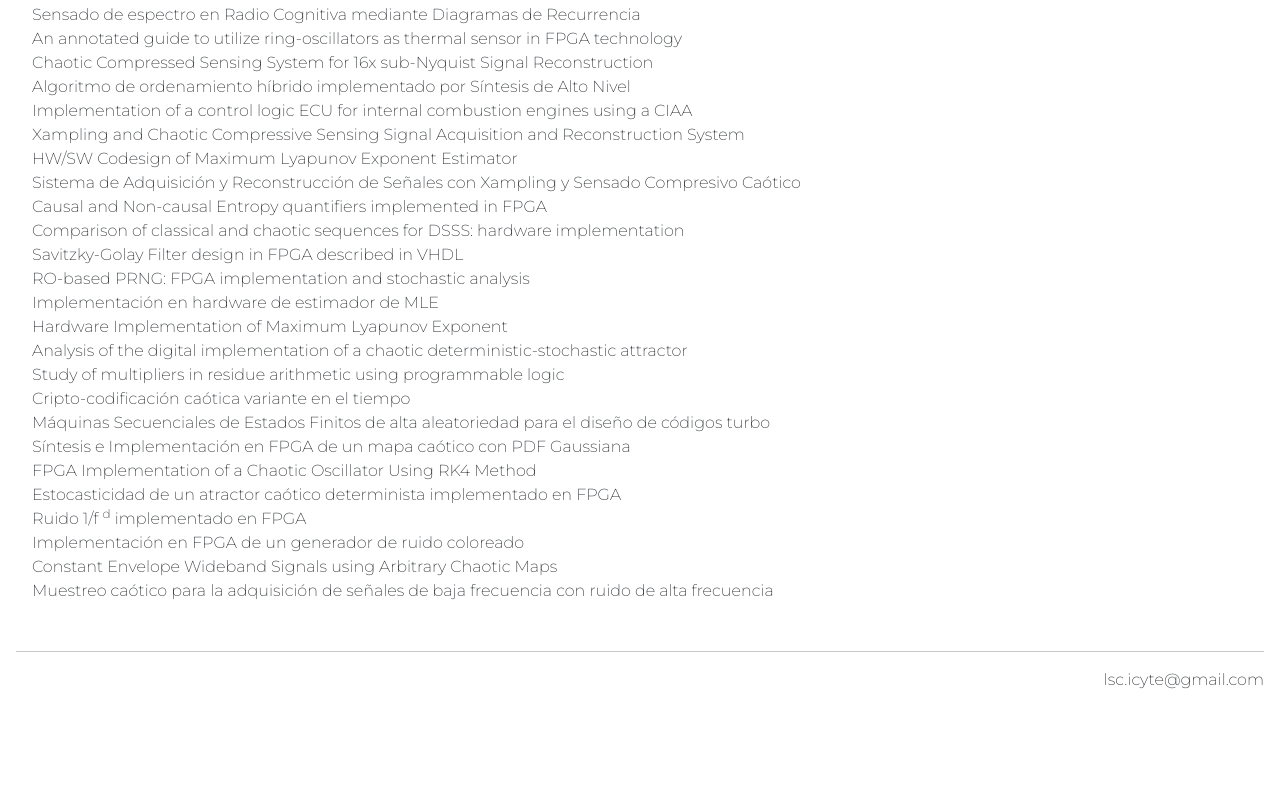
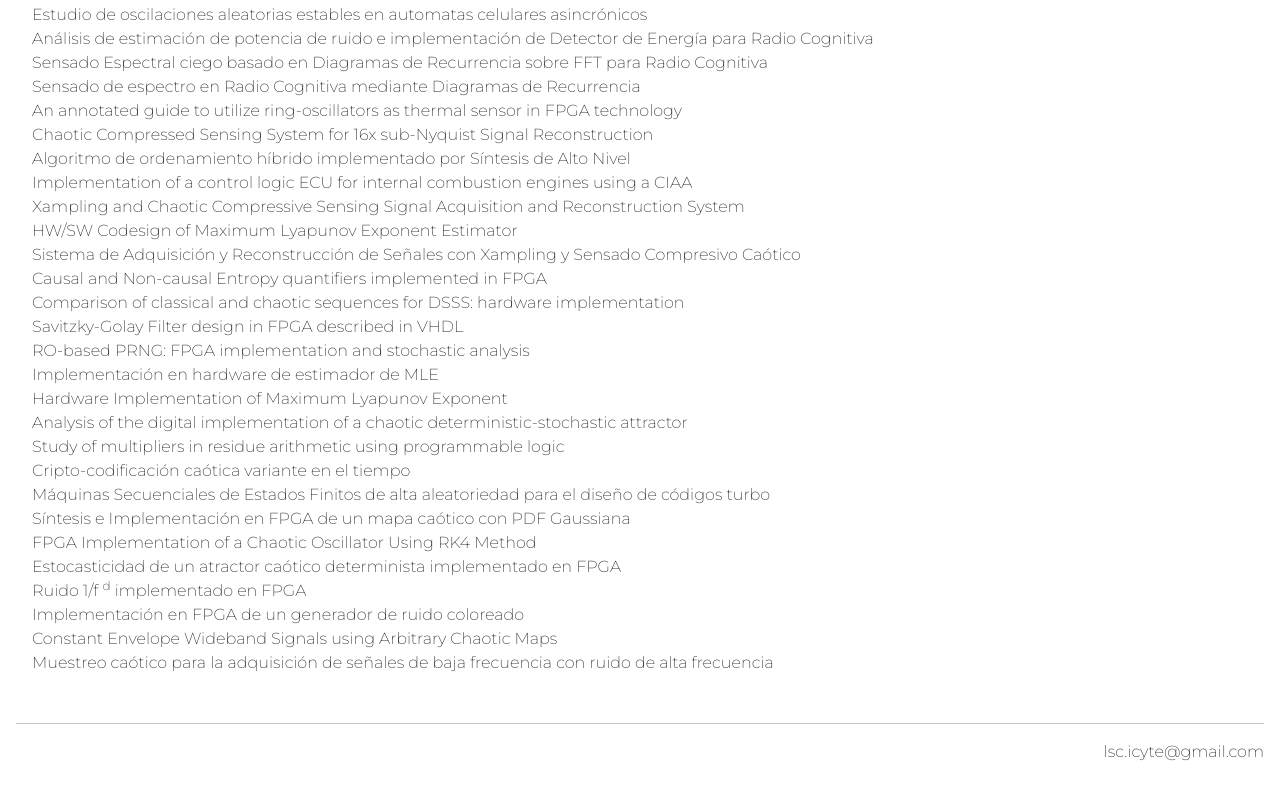
Before and after one commit to lucianadm/Pagina_codo, a plain HTML site: page pages/ProcCon.html in a window 1280 px wide. Shown: the part 209-1005 px from the top of the page. Before the commit the page ends 933 px from the top, so only its background shows below. Drawn offline with nearby package versions, Linux system fonts and the light colour scheme.

Commit message:
agregue procedings en congresos

```diff
--- a/pages/ProcCon.html
+++ b/pages/ProcCon.html
@@ -61,6 +61,9 @@
 
                 <h3 class="art-ISI">Proceedings de Congresos</h3>
                 <ul class="lista-pub">
+                    <li>Estudio de oscilaciones aleatorias estables en automatas celulares asincrónicos</li>
+                    <li>Análisis de estimación de potencia de ruido e implementación de Detector de Energía para Radio Cognitiva</li>
+                    <li>Sensado Espectral ciego basado en Diagramas de Recurrencia sobre FFT para Radio Cognitiva</li>
                     <li>Sensado de espectro en Radio Cognitiva mediante Diagramas de Recurrencia</li>
                     <li>An annotated guide to utilize ring-oscillators as thermal sensor in FPGA technology</li>
                     <li>Chaotic Compressed Sensing System for 16x sub-Nyquist Signal Reconstruction</li>
```
